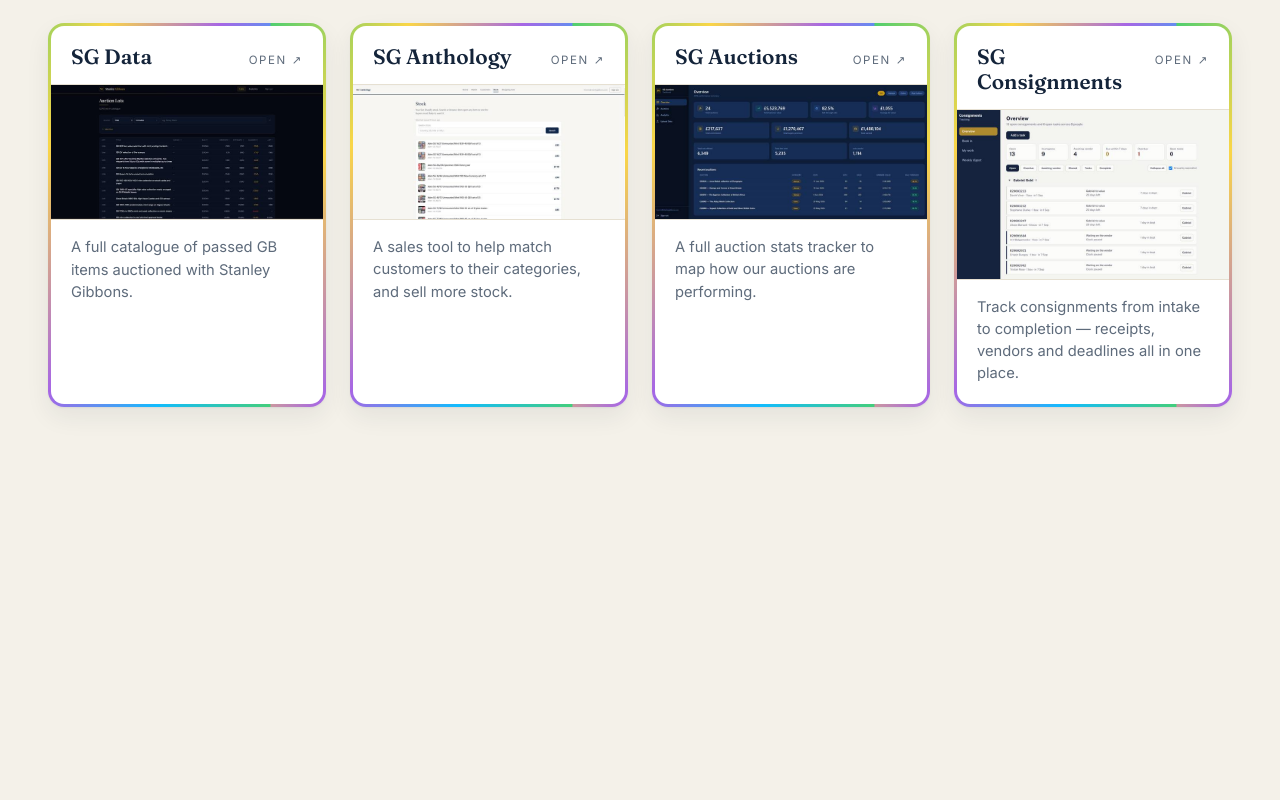
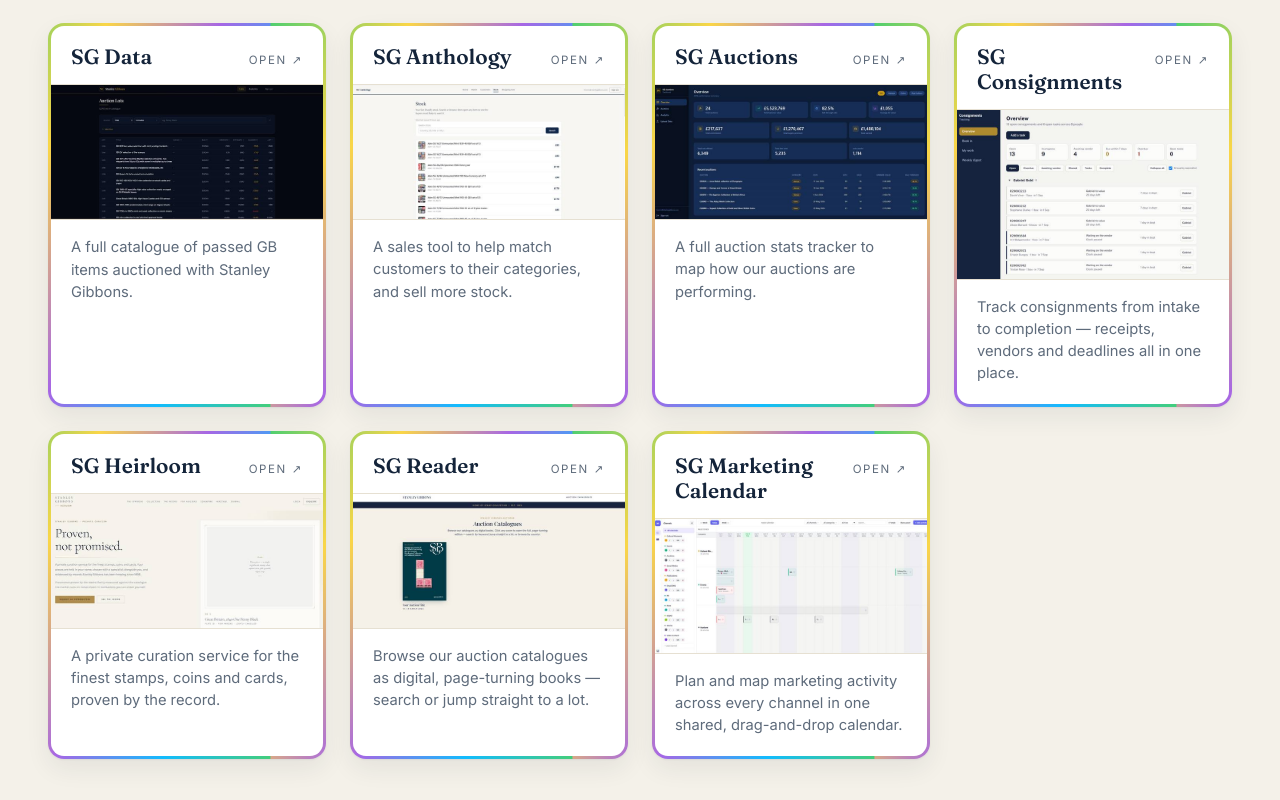
Before and after one commit to SGdatawizard/sgprivdash, a Next.js app: page / in a window 1280 px wide. Shown: the part 262-1062 px from the top of the page. Before the commit the page ends 800 px from the top, so only its background shows below. Built offline with nearby package versions, Linux system fonts and the light colour scheme.

Commit message:
Update page.js

```diff
--- a/app/page.js
+++ b/app/page.js
@@ -1,4 +1,12 @@
-import { sgData, sgAnthology, sgAuctions, sgConsignments } from "./images";
+import {
+  sgData,
+  sgAnthology,
+  sgAuctions,
+  sgConsignments,
+  sgHeirloom,
+  sgReader,
+  sgMarketingCalendar,
+} from "./images";
 
 const tools = [
   {
@@ -28,6 +36,27 @@
     image: sgConsignments,
     description:
       "Track consignments from intake to completion — receipts, vendors and deadlines all in one place.",
+  },
+  {
+    title: "SG Heirloom",
+    href: "https://vercel.com/sgb2/heirloom/deployments",
+    image: sgHeirloom,
+    description:
+      "A private curation service for the finest stamps, coins and cards, proven by the record.",
+  },
+  {
+    title: "SG Reader",
+    href: "https://sgreader-tszy-5dbdo0eni-sgb2.vercel.app/",
+    image: sgReader,
+    description:
+      "Browse our auction catalogues as digital, page-turning books — search or jump straight to a lot.",
+  },
+  {
+    title: "SG Marketing Calendar",
+    href: "https://sg-markcal.vercel.app/",
+    image: sgMarketingCalendar,
+    description:
+      "Plan and map marketing activity across every channel in one shared, drag-and-drop calendar.",
   },
 ];
 
```
